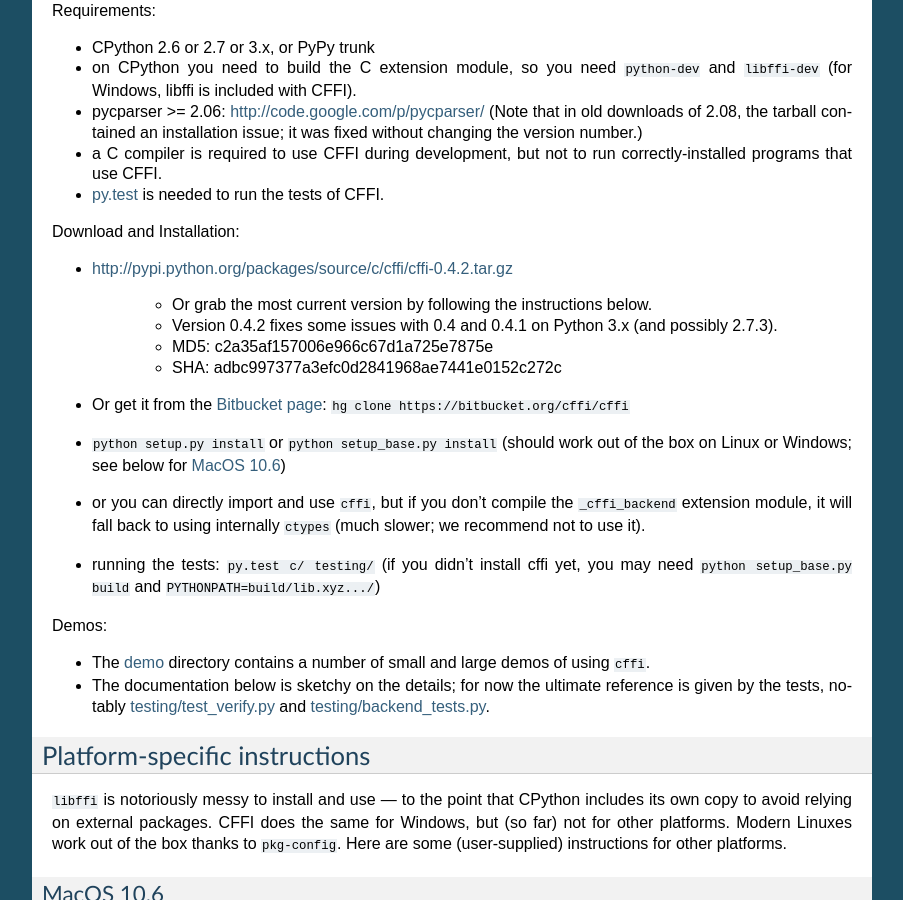
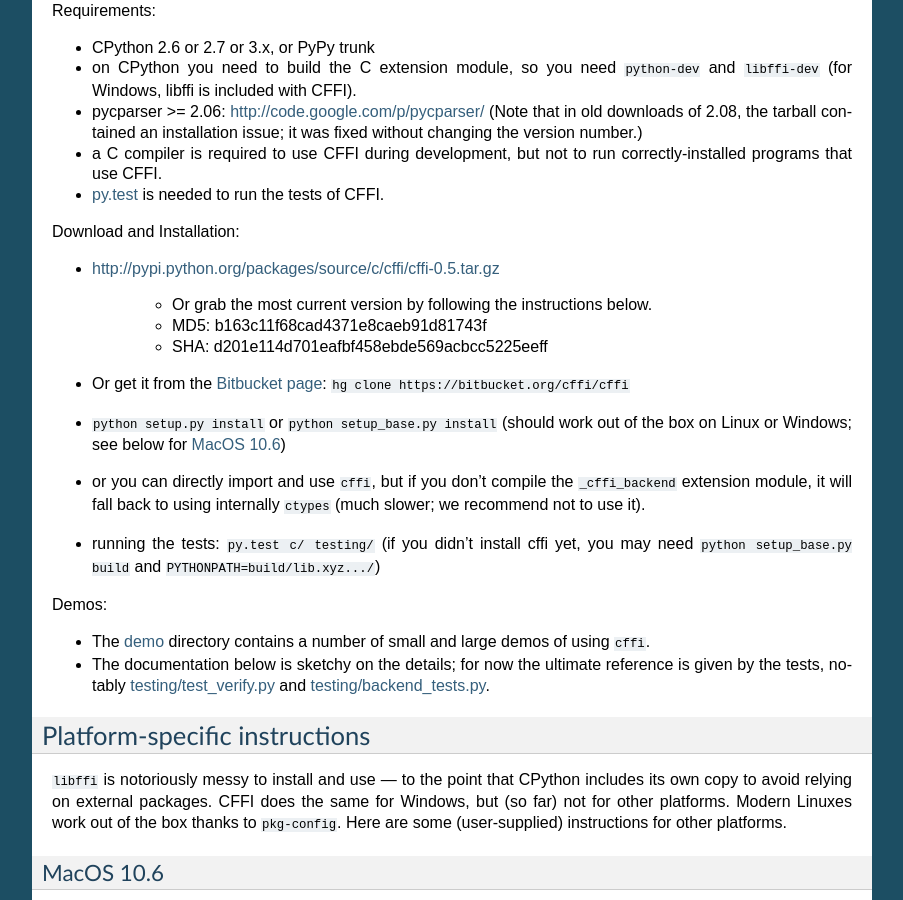
Before and after one commit to tharvik/cffi, a Sphinx documentation site: the page built from doc/source/index.rst, in a window 1280 px wide and 900 px high, scrolled down 824 px. Shown: the whole window, without its empty margins (198-1101 px from the left). Built offline with Sphinx 7.4.7, drawn with Linux system fonts in a browser that asks for light colours.

Commit message:
Update the docs.

```diff
--- a/doc/source/index.rst
+++ b/doc/source/index.rst
@@ -90,16 +90,13 @@
 
 Download and Installation:
 
-* http://pypi.python.org/packages/source/c/cffi/cffi-0.4.2.tar.gz
+* http://pypi.python.org/packages/source/c/cffi/cffi-0.5.tar.gz
 
    - Or grab the most current version by following the instructions below.
 
-   - Version 0.4.2 fixes some issues with 0.4 and 0.4.1 on Python 3.x
-     (and possibly 2.7.3).
+   - MD5: b163c11f68cad4371e8caeb91d81743f
 
-   - MD5: c2a35af157006e966c67d1a725e7875e
-
-   - SHA: adbc997377a3efc0d2841968ae7441e0152c272c
+   - SHA: d201e114d701eafbf458ebde569acbcc5225eeff
 
 * Or get it from the `Bitbucket page`_:
   ``hg clone https://bitbucket.org/cffi/cffi``
```
